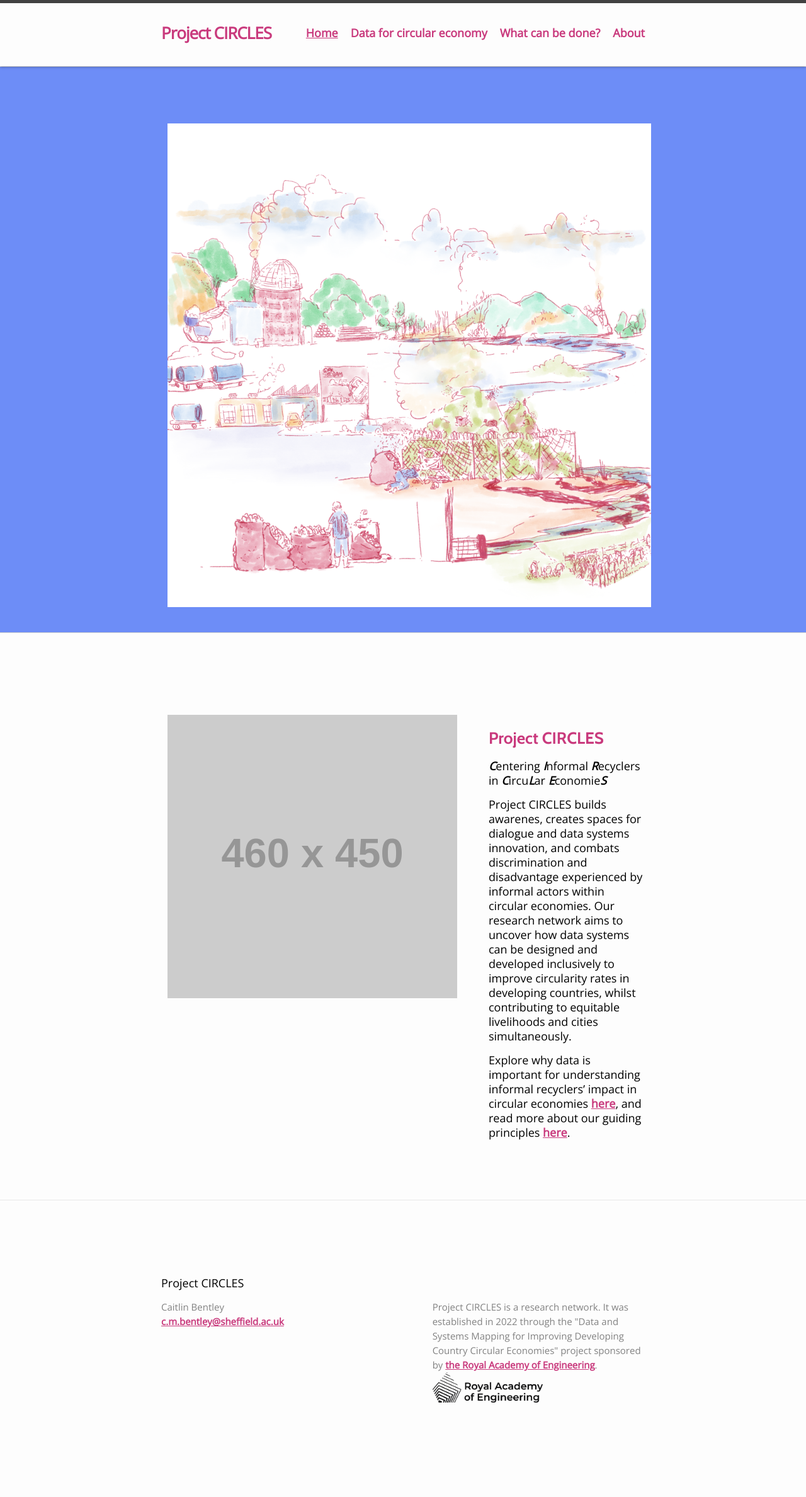
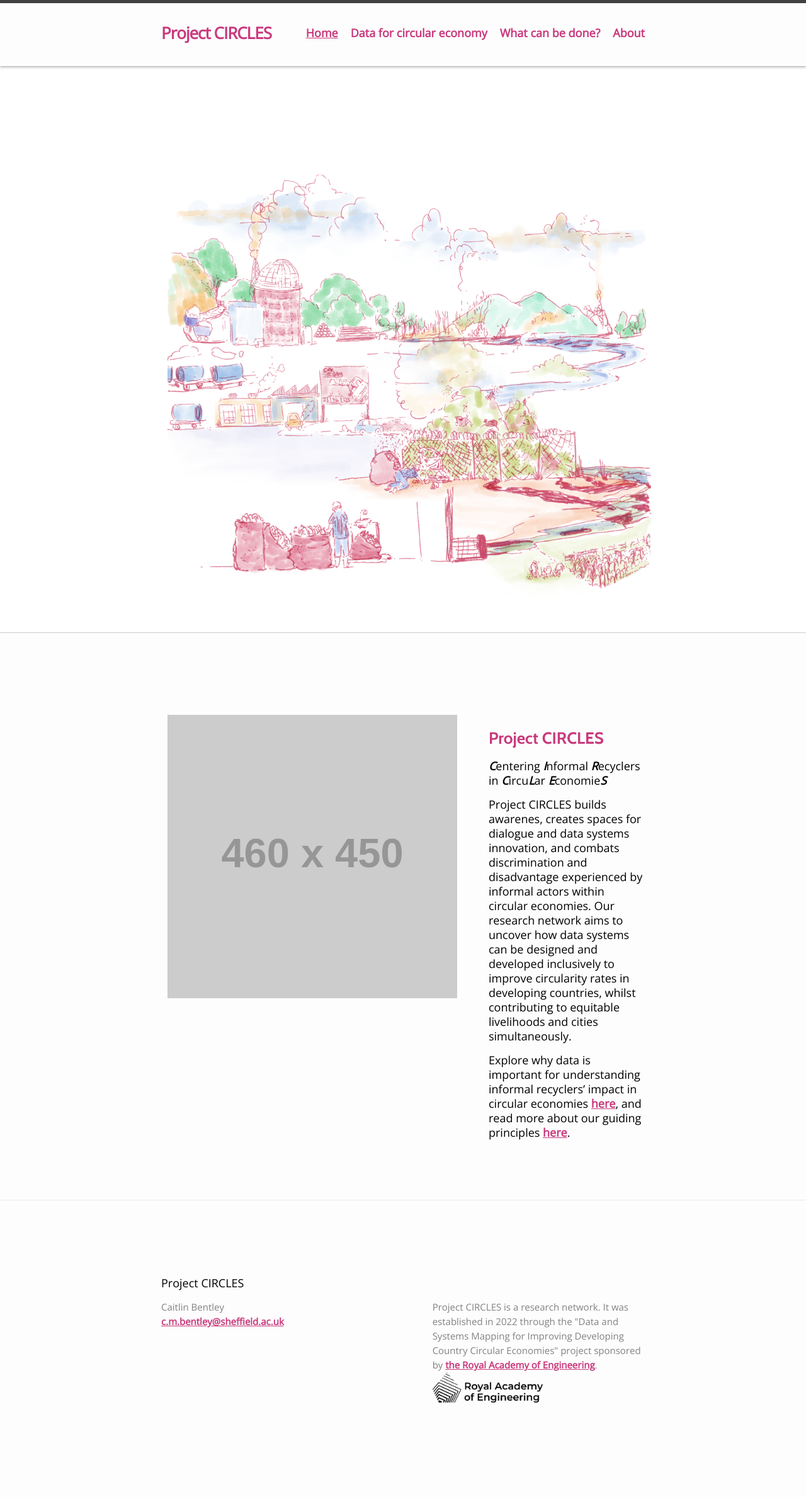
Before and after one commit to yadurajiv/CircularEconomies, a Jekyll site: the page built from index.markdown, in a window 1280 px wide. Shown: the whole page at 63% size. Built offline with Jekyll 4.4.1, drawn with Linux system fonts in a browser that asks for light colours.

Commit message:
Update main.scss
changed section one bg to white

```diff
--- a/assets/main.scss
+++ b/assets/main.scss
@@ -82,7 +82,7 @@ a:hover {
 }
 
 body.home .section.one {
-	background: #6D8DF7;
+	background: #fff;
 	align-items: center;
   	justify-content: center;
 }
```
